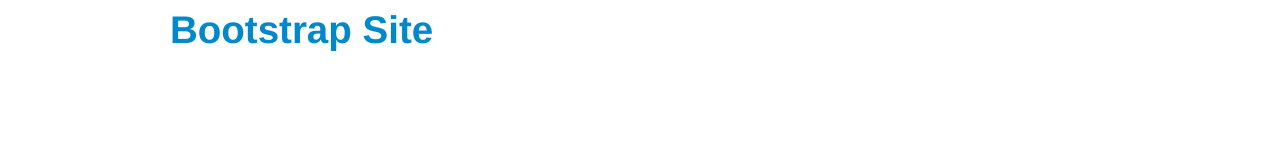
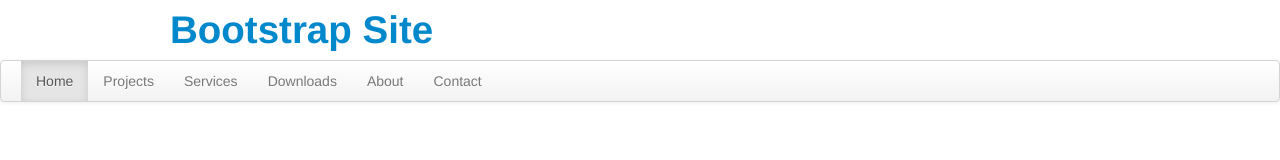
Before and after one commit to taydakov/bootstrap-lesson-1, a plain HTML site: page index.html in a window 1280 px wide. Drawn offline with nearby package versions, Linux system fonts and the light colour scheme.

Commit message:
menu added

```diff
--- a/index.html
+++ b/index.html
@@ -9,6 +9,20 @@
 		<div class="container">
 			<h1><a href="#">Bootstrap Site</a></h1>
 		</div>
+		<div class="navbar">
+			<div class="navbar-inner">
+				<div class="container">
+					<ul class="nav">
+						<li class="active"><a href="#">Home</a></li>
+						<li><a href="#">Projects</a></li>
+						<li><a href="#">Services</a></li>
+						<li><a href="#">Downloads</a></li>
+						<li><a href="#">About</a></li>
+						<li><a href="#">Contact</a></li>
+					</ul>
+				</div>
+			</div>
+		</div>
 		<script src="http://code.jquery.com/jquery-1.10.1.min.js"></script>
 		<script src="js/bootstrap.js"></script>
 	</body>
```
